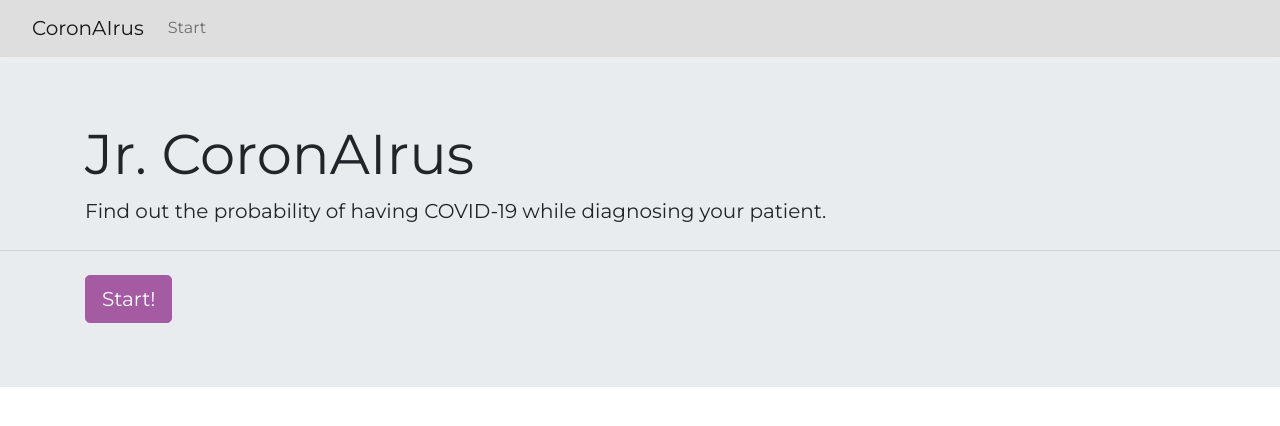
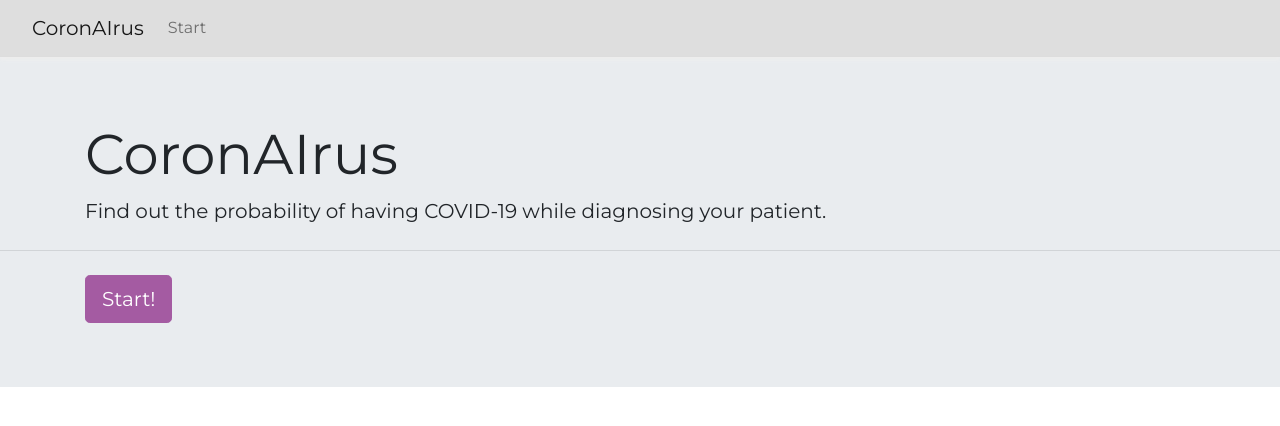
Before and after one commit to FishCoding/crispy-pancake, a React (Create React App) app in the folder frontend/: page / in a window 1280 px wide. Shown: the top 426 px of the page. Built offline with nearby package versions, Linux system fonts and the light colour scheme.

Commit message:
Erase jr

```diff
--- a/frontend/src/components/Home.js
+++ b/frontend/src/components/Home.js
@@ -11,7 +11,7 @@
         return(
             <div className="jumbotron jumbotron-fluid">
                 <div className="container">
-                    <h1 className="display-4">Jr. CoronAIrus </h1>
+                    <h1 className="display-4"> CoronAIrus </h1>
                     <p className="lead">Find out the probability of having COVID-19 while diagnosing your patient.</p>
                 </div>
                 <hr className="my-4" />
```
